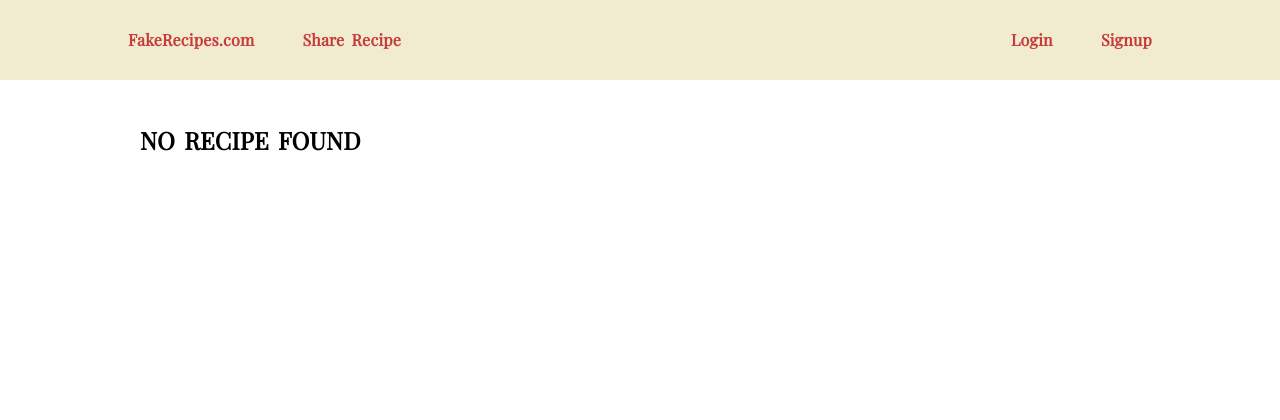
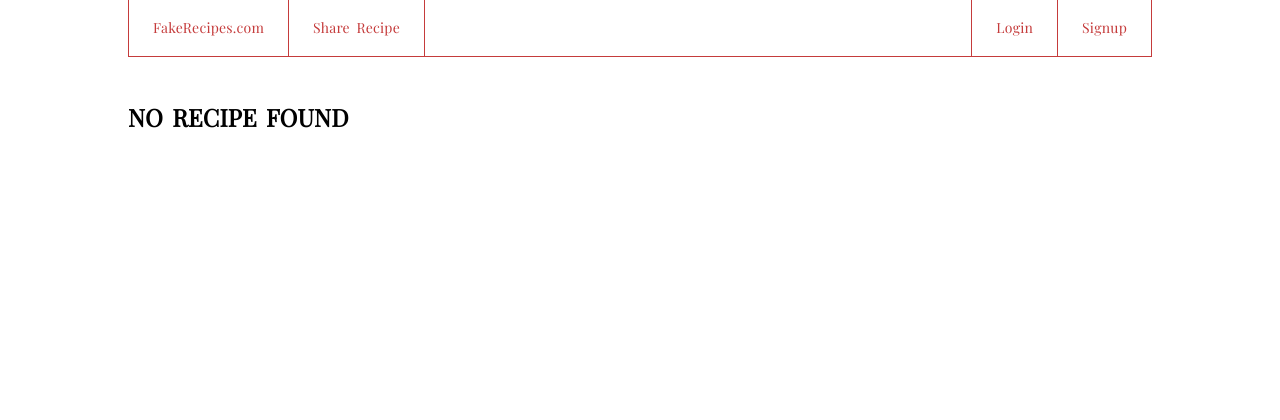
Before and after one commit to serhatv/fakerecipes, a Django app: page /recipe/1/ in a window 1280 px wide. Shown: the top 420 px of the page. After the commit the page ends 128 px from the top, so only its background shows below. Run offline with Django 3.2, Linux system fonts and the light colour scheme; data that the repository does not hold is empty.

Commit message:
style fix

```diff
--- a/fakerecipes/templates/recipe.html
+++ b/fakerecipes/templates/recipe.html
@@ -7,10 +7,7 @@
     {% if recipe %}
     <div class="recipe">
         <h1>{{recipe.title}} <i>by</i> {{recipe.created_by}}</h1>
-        <p>{{recipe.created_at}}</p>
-        <br>
-        <p><b>Difficulty: </b>{{recipe.difficulty}}</p>
-        <br>
+        <p>{{recipe.created_at}} - <b>Difficulty: </b>{{recipe.difficulty}}</p>
         <img src="{{recipe.image}}" alt="">
 
         <h3>Ingredients</h3>
--- a/fakerecipes/templates/style.css
+++ b/fakerecipes/templates/style.css
@@ -104,12 +104,17 @@ label[for="id_image"] {
 }
 
 header {
-    background: #f1ebcf;
+    background: white;
+    position: sticky;
+    top: 0;
+    right: 0;
+    width: 100%;
 }
 
 header> div {
     max-width: 1024px;
     margin: auto;
+    border-bottom: 1px solid #c53b3b;
 }
 
 header> div,
@@ -119,18 +124,22 @@ header> div>div {
     align-items: center;
 }
 
-header a {
-    padding: 24px;
-    margin: 0;
+header > div div a:first-child {
+    border-left: 1px solid #c53b3b;
 }
 
-header>div>div:first-child a:first-child {
-    padding-left: 0;
+header a {
+    padding: 12px 24px;
+    font-size: 14px;
+    margin: 0;
+    border-right: 1px solid #c53b3b;
+    font-weight: normal;
 }
 
-header>div>div:last-child a:last-child {
-    padding-right: 0;
+header a:hover {
+    font-weight: normal;
 }
+
 
 header span {
     color: black;
@@ -144,7 +153,7 @@ header a:hover {
 
 main {
     min-height: 100vh;
-    padding: 24px 0 128px 24px;
+    padding: 24px 0 128px 0;
 }
 
 
@@ -202,3 +211,7 @@ main {
     margin: auto;
     max-height: 50vh;
 }
+
+#RecipeDetailPage  ul {
+    margin-bottom: 48px;
+}
```
